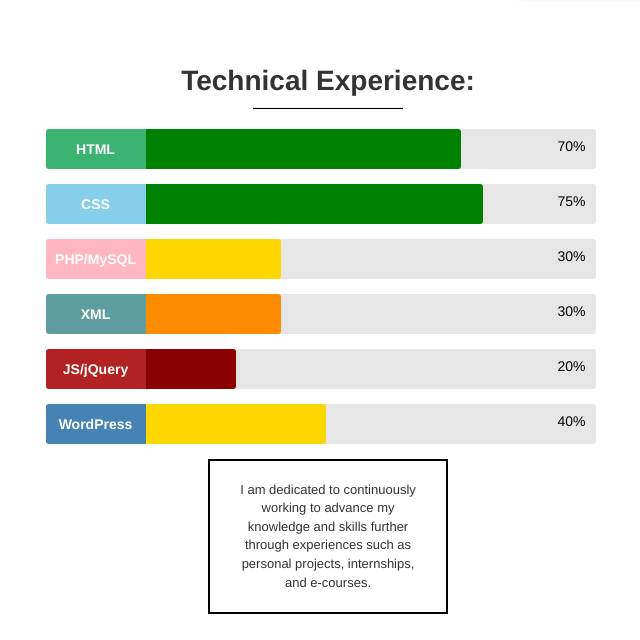
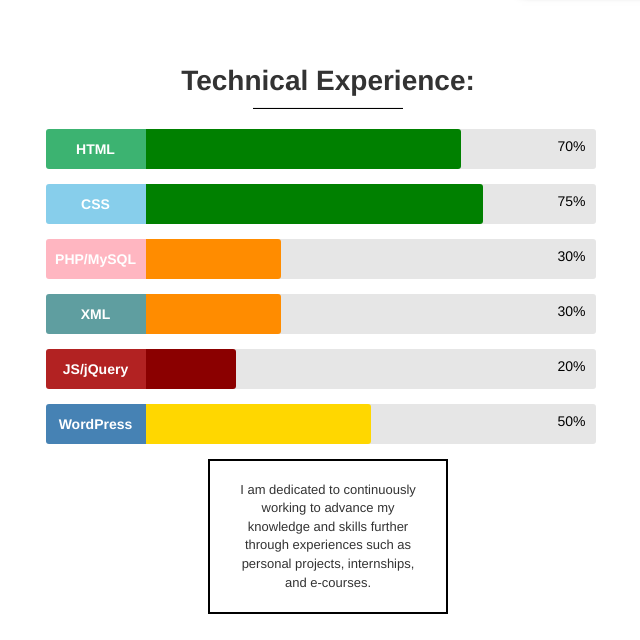
Before and after one commit to jvelarde94/jeremyvelarde, a PHP site: page / in a window 1280 px wide. Shown: the part 2280-2920 px from the top of the page, without its empty margins (312-952 px from the left). Run offline with PHP 8.4, Linux system fonts and the light colour scheme; some libraries are stand-ins or nearby versions.

Commit message:
techex
changes to techex bars

```diff
--- a/index.html
+++ b/index.html
@@ -28,7 +28,7 @@
 				$("#skillbar_php-mysql").animate({width:'30%'},2000);
 				$("#skillbar_xml").animate({width:'30%'},2000);
 				$("#skillbar_js-jquery").animate({width:'20%'},2000);
-				$("#skillbar_wordpress").animate({width:'40%'},2000);
+				$("#skillbar_wordpress").animate({width:'50%'},2000);
 			});
 		</script>
 		<!-- -->
@@ -257,7 +257,7 @@
 						<div class="skill_name" id="skill_wordpress">WordPress</div>
 						<div class="skillbar_wrapper">
 							<div class="skillbar_bar" id="skillbar_wordpress"></div>
-							<div class="skill_bar_percent">40%</div>
+							<div class="skill_bar_percent">50%</div>
 						</div>
 					</div>
 				</div>
--- a/style.css
+++ b/style.css
@@ -125,7 +125,7 @@ body{font-family: "Times New Roman", Times, serif; cursor:default;
 	.skillbar_bar{height:40px; width:0px; border-radius:0px 3px 3px 0px;}
 	#skillbar_html{background-color:green;}
 	#skillbar_css{background-color:green;}
-	#skillbar_php-mysql{background-color:gold;}
+	#skillbar_php-mysql{background-color:darkorange;}
 	#skillbar_xml{background-color:darkorange;}
 	#skillbar_js-jquery{background-color:darkred;}
 	#skillbar_wordpress{background-color:gold;}
```
